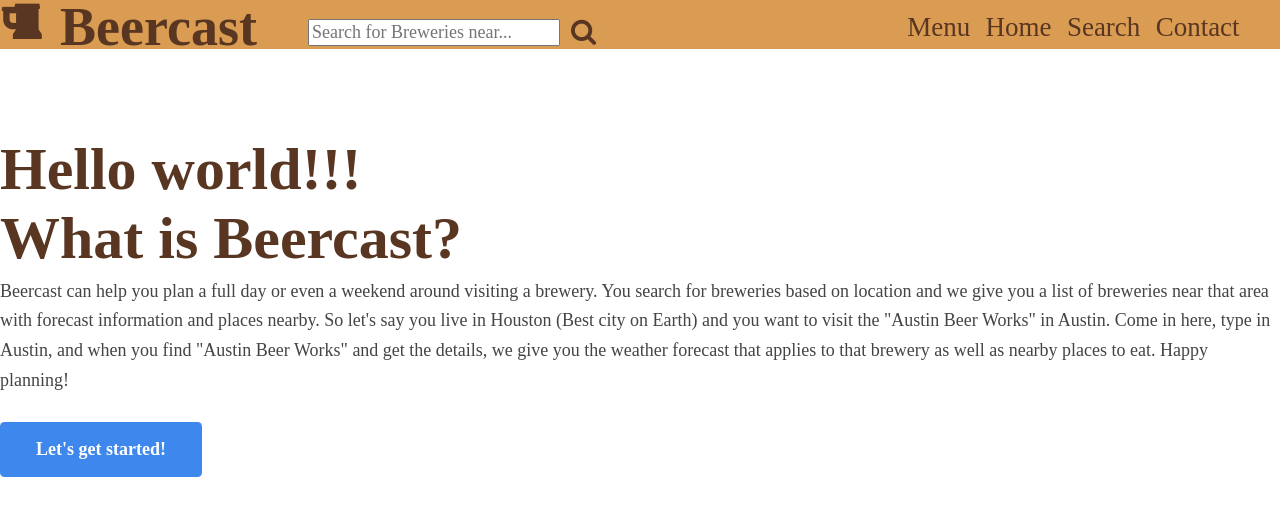
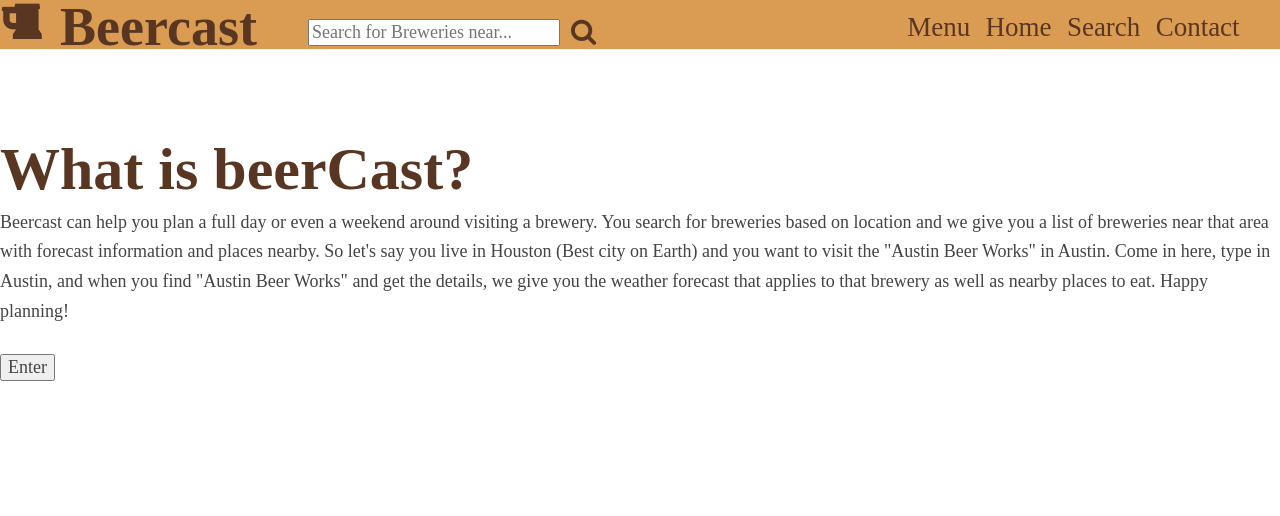
Before and after one commit to wrenchingdev/BeercastOG, a React app: page index.html in a window 1280 px wide. Built offline with nearby package versions, Linux system fonts and the light colour scheme.

Commit message:
final gh-pages push for now

```diff
--- a/index.html
+++ b/index.html
@@ -27,13 +27,14 @@
                     <div class="link4 nav">Contact</div>
                 </div>
             </header>
-            <H1>Hello world!!!</H1>
-            <h1>What is Beercast?</h1>
+
+            <h1>What is beerCast?</h1>
             <p>
                 Beercast can help you plan a full day or even a weekend around visiting a brewery. You search for breweries based on location and we give you a list of breweries near that area with forecast information and places nearby. So let's say you live in Houston (Best city on Earth) and you want to visit the "Austin Beer Works" in Austin. Come in here, type in Austin, and when you find "Austin Beer Works" and get the details, we give you the weather forecast that applies to that brewery as well as nearby places to eat. Happy planning!
             </p>
-            <button data-label="Let's get started!">Let's get started!</button>
+            <input type="button" value="Enter">
         </div>
+
     </div>
     <script type="text/javascript" src="./dist/app-browserify.js"></script>
 </body>
```
